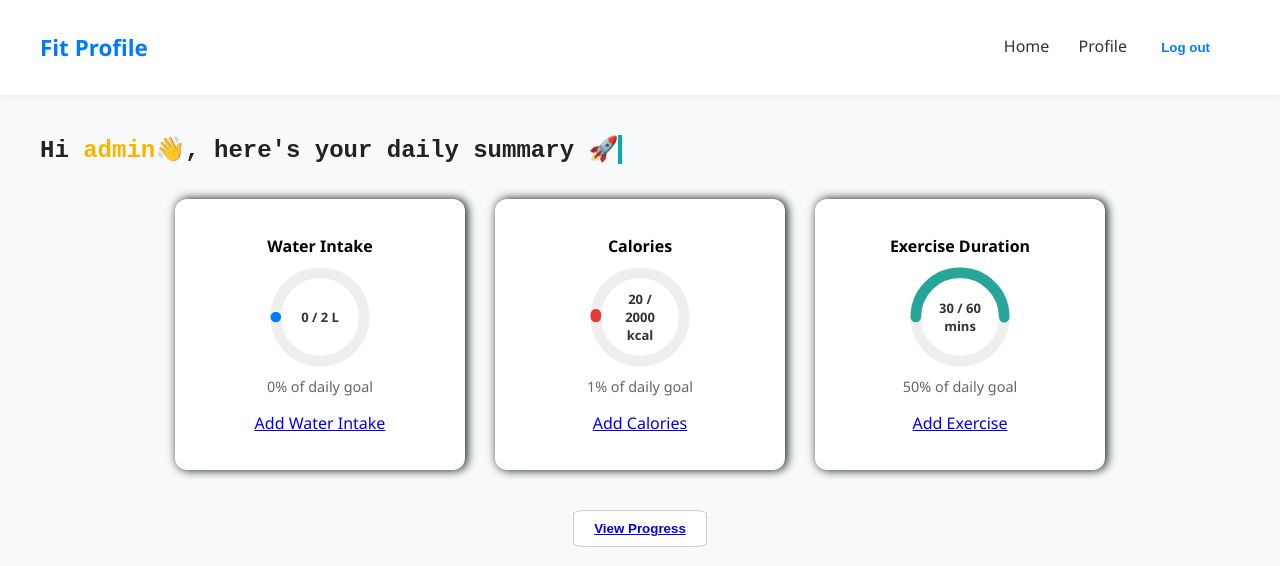
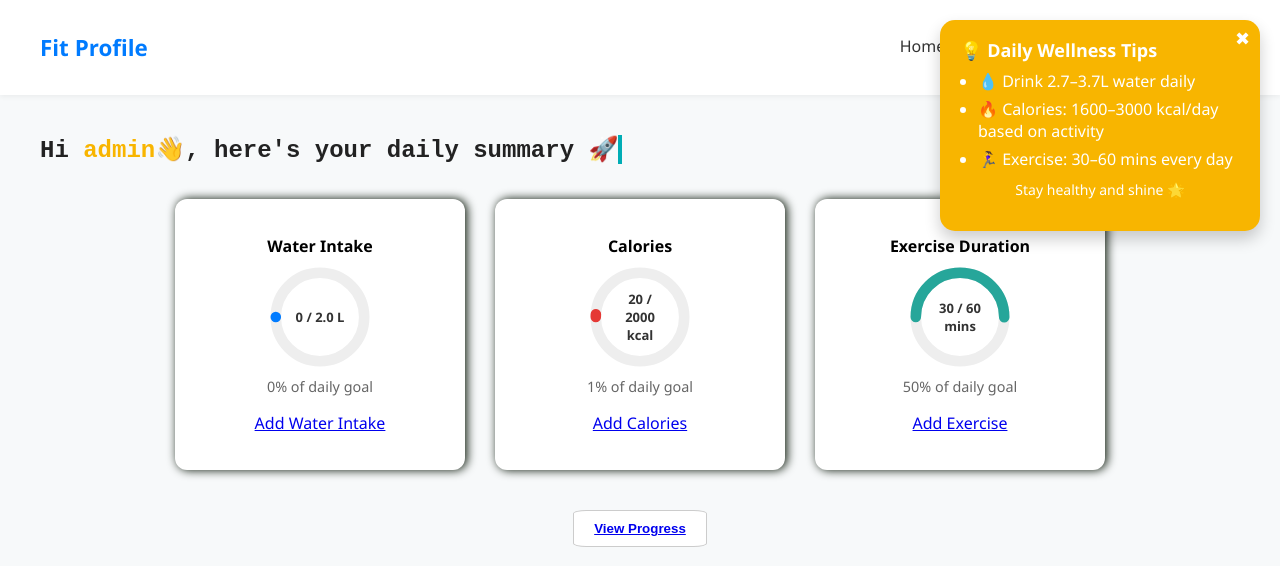
Before and after one commit to RiteshhVishwakarma/Coffee-and-Code, a Django app: page /dashboard/ in a window 1280 px wide. Shown: the top 566 px of the page. Run offline with Django 5.2, Linux system fonts and the light colour scheme; a user stored in the database is signed in; data comes from the database, SQL or seed files in the repository; both versions use the stored data as it was after the commit; some libraries are stand-ins or nearby versions.

Commit message:
added pop up instruction feature

```diff
--- a/tracker/static/css/dashboard.css
+++ b/tracker/static/css/dashboard.css
@@ -157,3 +157,132 @@ body {
     border-radius: 10%;
    margin-left: 10px;
   }
+
+
+  #recommendation-popup {
+    position: fixed;
+    top: 20px;
+    right: 20px;
+    background: #F8B500;
+    color: #fff;
+    padding: 18px 20px;
+    border-radius: 15px;
+    box-shadow: 0 8px 16px rgba(0,0,0,0.2);
+    z-index: 9999;
+    animation: slideIn 1s ease-out;
+    font-family: 'Segoe UI', sans-serif;
+    max-width: 280px;
+  }
+
+  .popup-content h3 {
+    margin-top: 0;
+    font-size: 18px;
+    margin-bottom: 8px;
+  }
+
+  .popup-content ul {
+    margin: 0;
+    padding-left: 18px;
+  }
+
+  .popup-content li {
+    margin-bottom: 6px;
+  }
+
+  .popup-footer {
+    font-size: 14px;
+    margin-top: 10px;
+    text-align: center;
+  }
+
+  .close-btn {
+    position: absolute;
+    top: 6px;
+    right: 10px;
+    cursor: pointer;
+    font-size: 18px;
+    color: #fff;
+  }
+
+  @keyframes slideIn {
+    from {
+      opacity: 0;
+      transform: translateY(-20px);
+    }
+    to {
+      opacity: 1;
+      transform: translateY(0);
+    }
+  }
+
+  #recommendation-popup {
+    position: fixed;
+    top: 20px;
+    right: 20px;
+    background: #F8B500;
+    color: #fff;
+    padding: 18px 20px;
+    border-radius: 15px;
+    box-shadow: 0 8px 16px rgba(0,0,0,0.2);
+    z-index: 9999;
+    animation: slideIn 1s ease-out;
+    font-family: 'Segoe UI', sans-serif;
+    max-width: 280px;
+  }
+
+  .popup-content h3 {
+    margin-top: 0;
+    font-size: 18px;
+    margin-bottom: 8px;
+  }
+
+  .popup-content ul {
+    margin: 0;
+    padding-left: 18px;
+  }
+
+  .popup-content li {
+    margin-bottom: 6px;
+  }
+
+  .popup-footer {
+    font-size: 14px;
+    margin-top: 10px;
+    text-align: center;
+  }
+
+  .close-btn {
+    position: absolute;
+    top: 6px;
+    right: 10px;
+    cursor: pointer;
+    font-size: 18px;
+    color: #fff;
+  }
+
+  @keyframes slideIn {
+    from {
+      opacity: 0;
+      transform: translateY(-20px);
+    }
+    to {
+      opacity: 1;
+      transform: translateY(0);
+    }
+  }
+
+  #recommendation-popup {
+    position: fixed;
+    top: 20px;
+    right: 20px;
+    background: #F8B500;
+    color: #fff;
+    padding: 18px 20px;
+    border-radius: 15px;
+    box-shadow: 0 8px 16px rgba(0, 0, 0, 0.2);
+    z-index: 9999;
+    animation: slideIn 1s ease-out;
+    font-family: 'Segoe UI', sans-serif;
+    max-width: 280px;
+    cursor: move; /* Indicate it's draggable */
+  }
--- a/tracker/templates/dashboard.html
+++ b/tracker/templates/dashboard.html
@@ -33,6 +33,7 @@
     <div class="logo">Fit Profile</div>
     <nav>
       <a href="{% url 'home' %}">Home</a>
+      <a href="{% url 'edit_goal' %}">Edit Goals</a>
       <a href="{% url 'profile' %}">Profile</a>
       <form method="POST" action="{% url 'logout' %}" style="display:inline;">
         {% csrf_token %}
@@ -95,6 +96,20 @@
       <button class="view"><a href="{% url 'weekly_log' %}">View Progress</a></button>
     </section>
   </main>
+  <!-- Pop up -->
+  <div id="recommendation-popup">
+    <div class="popup-content">
+      <span class="close-btn" onclick="closePopup()">✖</span>
+      <h3>💡 Daily Wellness Tips</h3>
+      <ul>
+        <li>💧 Drink 2.7–3.7L water daily</li>
+        <li>🔥 Calories: 1600–3000 kcal/day based on activity</li>
+        <li>🏃‍♀️ Exercise: 30–60 mins every day</li>
+      </ul>
+      <p class="popup-footer">Stay healthy and shine 🌟</p>
+    </div>
+  </div>
+
 
   <script>
     // GSAP typewriter effect for the title
@@ -112,6 +127,66 @@
         { color: "#393E46" },
         { color: "#F8B500", duration: 2, ease: "power2.out" });
     };
+
+    // POP UP function
+    function closePopup() {
+  document.getElementById("recommendation-popup").style.display = "none";
+}
+
+window.onload = function() {
+  // GSAP animation for the title
+  const titleText = "Hi {{ request.user.username }}👋, here's your daily summary 🚀";
+  const targetElement = document.querySelector(".animated-title");
+
+  // Start the typewriter animation with GSAP
+  gsap.fromTo(targetElement,
+    { width: 0, opacity: 0, x: 20 },
+    { width: "auto", opacity: 1, x: 0, duration: 3, ease: "power2.out" });
+
+  // Animate the name to make it more attention-grabbing
+  gsap.fromTo(".user-name",
+    { color: "#393E46" },
+    { color: "#F8B500", duration: 2, ease: "power2.out" });
+
+  // Display the popup on page load
+  setTimeout(function() {
+    document.getElementById("recommendation-popup").style.display = "block";
+  }, 1000); // Show after 1 second
+
+  // Make the popup draggable
+  const popup = document.getElementById("recommendation-popup");
+  const dragHandle = popup.querySelector(".popup-content"); // Make the content area draggable
+
+  let isDragging = false;
+  let offsetX = 0, offsetY = 0;
+
+  // Mouse down event to initiate dragging
+  dragHandle.addEventListener('mousedown', function(event) {
+    isDragging = true;
+    offsetX = event.clientX - popup.getBoundingClientRect().left;
+    offsetY = event.clientY - popup.getBoundingClientRect().top;
+    document.body.style.cursor = 'move'; // Change cursor to indicate dragging
+  });
+
+  // Mouse move event to drag the popup
+  document.addEventListener('mousemove', function(event) {
+    if (isDragging) {
+      const left = event.clientX - offsetX;
+      const top = event.clientY - offsetY;
+      popup.style.left = `${left}px`;
+      popup.style.top = `${top}px`;
+    }
+  });
+
+  // Mouse up event to stop dragging
+  document.addEventListener('mouseup', function() {
+    isDragging = false;
+    document.body.style.cursor = 'default'; // Reset cursor after drag
+  });
+};
+
+
+
   </script>
 
 </body>
--- /dev/null
+++ b/tracker/templates/edit_goal.html
@@ -0,0 +1,6 @@
+<h2>Edit Your Daily Goals</h2>
+<form method="POST">
+    {% csrf_token %}
+    {{ form.as_p }}
+    <button type="submit">Save Goals</button>
+</form>
--- a/tracker/urls.py
+++ b/tracker/urls.py
@@ -20,4 +20,5 @@ urlpatterns = [
     path('log/calories/', views.add_calories, name='log_calories'),
     path('log/exercise/', views.add_exercise, name='log_exercise'),
     path('weekly-log/', views.weekly_log, name='weekly_log'),
+    path('edit-goal/', views.edit_goal, name='edit_goal'),
 ]
--- a/tracker/views.py
+++ b/tracker/views.py
@@ -1,42 +1,136 @@
 from django.shortcuts import render, redirect
 from django.contrib.auth import authenticate, login as auth_login, logout as auth_logout
+from django.contrib.auth.decorators import login_required
 from django.contrib import messages
-from .forms import CustomUserRegistrationForm, CustomLoginForm
-from django.contrib.auth.decorators import login_required
-from django.utils.timezone import now
-from .models import DailyLog
-# from datetime import date
-from .models import WeeklyGoal
-# from datetime import date, timedelta, timezone
+from django.utils import timezone
 from datetime import date, timedelta
-from django.utils import timezone
-from .forms import WaterIntakeForm, CalorieForm, ExerciseForm
-from .models import UserProfile
+from .models import Goal
+from .forms import GoalForm
 
+from .forms import (
+    CustomUserRegistrationForm,
+    CustomLoginForm,
+    WaterIntakeForm,
+    CalorieForm,
+    ExerciseForm,
+)
 
+from .models import (
+    DailyLog,
+    Goal,
+    WeeklyGoal,
+    UserProfile,
+)
+
+# Home Page
+def home(request):
+    return render(request, 'home.html')
+
+# About Page
+def about(request):
+    return render(request, 'about.html')
+
+# Login View
+def login_view(request):
+    if request.method == 'POST':
+        form = CustomLoginForm(request.POST)
+        if form.is_valid():
+            username = form.cleaned_data['username']
+            password = form.cleaned_data['password']
+            user = authenticate(request, username=username, password=password)
+            if user is not None:
+                auth_login(request, user)
+                return redirect('dashboard')
+            else:
+                messages.error(request, 'Invalid credentials')
+    else:
+        form = CustomLoginForm()
+
+    return render(request, 'login.html', {'form': form})
+
+# Register View
+def register(request):
+    if request.method == 'POST':
+        form = CustomUserRegistrationForm(request.POST)
+        if form.is_valid():
+            form.save()
+            return redirect('login')
+    else:
+        form = CustomUserRegistrationForm()
+
+    return render(request, 'register.html', {'form': form})
+
+# Logout View
+def logout_view(request):
+    auth_logout(request)
+    return redirect('home')
+
+# Profile View
+@login_required
+def profile(request):
+    user_profile = UserProfile.objects.get(user=request.user)
+    return render(request, 'profile.html', {'profile': user_profile})
+
+# Dashboard View
+@login_required
+def dashboard(request):
+    today = date.today()
+    week_ago = today - timedelta(days=7)
+
+    logs = DailyLog.objects.filter(user=request.user, date__gte=week_ago)
+
+    total_water = sum(log.water_intake or 0 for log in logs)
+    total_calories = sum(log.calories or 0 for log in logs)
+    total_exercise = sum(log.exercise_duration or 0 for log in logs)
+
+    goal, _ = Goal.objects.get_or_create(user=request.user)
+
+    today_log = DailyLog.objects.filter(user=request.user, date=today).first()
+    today_water_intake = today_log.water_intake if today_log and today_log.water_intake else 0
+    daily_water_goal = 2.0  # litres/day
+    water_percent = (today_water_intake / daily_water_goal) * 100 if daily_water_goal > 0 else 0
+
+    context = {
+        'water_intake': total_water,
+        'water_goal': goal.water_goal,
+        'water_percent': int((total_water / goal.water_goal) * 100),
+
+        'total_calories': total_calories,
+        'calories_goal': goal.calories_goal,
+        'calories_percent': int((total_calories / goal.calories_goal) * 100),
+
+        'total_exercise': total_exercise,
+        'exercise_goal': goal.exercise_goal,
+        'exercise_percent': int((total_exercise / goal.exercise_goal) * 100),
+
+        'logs': logs,
+        'today_water_intake': today_water_intake,
+        'today_water_percent': int(water_percent),
+    }
+
+    return render(request, 'dashboard.html', context)
+
+# Weekly Summary View
+@login_required
 def weekly_log(request):
     today = timezone.now().date()
     week_ago = today - timedelta(days=7)
 
-    # Fetch logs for the last week
     logs = DailyLog.objects.filter(user=request.user, date__gte=week_ago)
 
-    # Sum the total water, calories, and exercise
     total_water = sum(log.water_intake or 0 for log in logs)
     total_calories = sum(log.calories or 0 for log in logs)
     total_exercise = sum(log.exercise_duration or 0 for log in logs)
 
-    # Weekly goals
     goal, _ = WeeklyGoal.objects.get_or_create(
         user=request.user,
         defaults={
-            'water_goal': 14.0,       # Default 14 liters/week
-            'calorie_goal': 14000,    # Default 2000/day × 7
-            'exercise_goal': 210      # Default 30 min/day × 7
+            'water_goal': 14.0,
+            'calorie_goal': 14000,
+            'exercise_goal': 210
         }
     )
 
-    # Calculate percentages
     water_percentage = (total_water / goal.water_goal) * 100 if goal.water_goal > 0 else 0
     calories_percentage = (total_calories / goal.calorie_goal) * 100 if goal.calorie_goal > 0 else 0
     exercise_percentage = (total_exercise / goal.exercise_goal) * 100 if goal.exercise_goal > 0 else 0
@@ -51,67 +145,62 @@ def weekly_log(request):
         'calories_percentage': calories_percentage,
         'exercise_percentage': exercise_percentage,
     }
+
     return render(request, 'weekly_log.html', context)
 
+# Log Page (Manual Log Entry)
+@login_required
+def log(request):
+    if request.method == 'POST':
+        DailyLog.objects.create(
+            user=request.user,
+            water=request.POST.get('water_intake'),
+            calories=request.POST.get('calories'),
+            exercise_duration=request.POST.get('excersise_duration')
+        )
+        return redirect('dashboard')
 
+    return render(request, 'logpage.html')
 
-
-
-
-# ___________________________ working below code
+# Add Water Intake
 @login_required
 def add_water(request):
     if request.method == 'POST':
         form = WaterIntakeForm(request.POST)
         if form.is_valid():
-            # Get or create the DailyLog entry for today
-            log, created = DailyLog.objects.get_or_create(user=request.user, date=date.today())
-
-            # Add the new water intake to the existing intake (if any)
+            log, _ = DailyLog.objects.get_or_create(user=request.user, date=date.today())
             log.water_intake += form.cleaned_data['water_intake']
-            log.save()  # Save the updated value
-
-            # Redirect to the dashboard after saving
+            log.save()
             return redirect('dashboard')
     else:
         form = WaterIntakeForm()
 
     return render(request, 'log_water.html', {'form': form})
 
-
+# Add Calories
 @login_required
 def add_calories(request):
     if request.method == 'POST':
         form = CalorieForm(request.POST)
         if form.is_valid():
-            # Get or create the DailyLog entry for today
-            log, created = DailyLog.objects.get_or_create(user=request.user, date=date.today())
-
-            # Add the new calories to the existing calories intake
+            log, _ = DailyLog.objects.get_or_create(user=request.user, date=date.today())
             log.calories += form.cleaned_data['calories']
-            log.save()  # Save the updated value
-
-            # Redirect to the dashboard after saving
+            log.save()
             return redirect('dashboard')
     else:
         form = CalorieForm()
 
     return render(request, 'log_calories.html', {'form': form})
 
-
+# Add Exercise
 @login_required
 def add_exercise(request):
     if request.method == 'POST':
         form = ExerciseForm(request.POST)
         if form.is_valid():
-            # Get or create the DailyLog entry for today
-            log, created = DailyLog.objects.get_or_create(user=request.user, date=date.today())
-
-            # Add the new exercise duration to the existing duration
+            log, _ = DailyLog.objects.get_or_create(user=request.user, date=date.today())
             log.exercise_duration += form.cleaned_data['exercise_duration']
-            log.save()  # Save the updated value
-
-            # Redirect to the dashboard after saving
+            log.save()
             return redirect('dashboard')
     else:
         form = ExerciseForm()
@@ -119,146 +208,16 @@ def add_exercise(request):
     return render(request, 'log_exercise.html', {'form': form})
 
 
+@login_required
+def edit_goal(request):
+    goal, _ = Goal.objects.get_or_create(user=request.user)
 
-@login_required
-def dashboard(request):
-    today = date.today()
-    week_ago = today - timedelta(days=7)
+    if request.method == 'POST':
+        form = GoalForm(request.POST, instance=goal)
+        if form.is_valid():
+            form.save()
+            return redirect('dashboard')
+    else:
+        form = GoalForm(instance=goal)
 
-    # 7 days ka log
-    logs = DailyLog.objects.filter(user=request.user, date__gte=week_ago)
-
-    # Total values from weekly logs
-    total_water = sum(log.water_intake or 0 for log in logs)
-    total_calories = sum(log.calories or 0 for log in logs)
-    total_exercise = sum(log.exercise_duration or 0 for log in logs)
-
-    # Daily goal (you can also use WeeklyGoal and divide by 7 if needed)
-    daily_water_goal = 2.0  # in litres
-    water_today = DailyLog.objects.filter(user=request.user, date=today).first()
-    today_water_intake = water_today.water_intake if water_today and water_today.water_intake else 0
-
-    # Water percentage for today's intake
-    water_percent = (today_water_intake / daily_water_goal) * 100 if daily_water_goal > 0 else 0
-
-    context = {
-    'water_intake': total_water,
-    'water_goal': 2,  # or user's custom goal
-    'water_percent': int((total_water / 2) * 100),
-
-    'total_calories': total_calories,
-    'calories_goal': 2000,
-    'calories_percent': int((total_calories / 2000) * 100),
-
-    'total_exercise': total_exercise,
-    'exercise_goal': 60,
-    'exercise_percent': int((total_exercise / 60) * 100),
-
-    'logs': logs,
-}
-
-    return render(request, 'dashboard.html', context)
-
-
-
-
-
-
-
-# __________________________________________ WORKING below code
-
-# # Dashboard Page View
-@login_required
-# def dashboard(request):
-#     today = date.today()
-#     week_ago = today - timedelta(days=7)
-#     logs = DailyLog.objects.filter(user=request.user, date__gte=week_ago)
-
-#     total_water = sum(log.water_intake or 0 for log in logs)
-#     total_calories = sum(log.calories or 0 for log in logs)
-#     total_exercise = sum(log.exercise_duration or 0 for log in logs)
-#     # goal, _ = WeeklyGoal.objects.get_or_create(user=request.user)
-
-
-#     context = {
-#         'logs': logs,
-#         'total_water': total_water,
-#         'total_calories': total_calories,
-#         'total_exercise': total_exercise,
-#         # 'goal': goal,
-#     }
-#     return render(request, 'dashboard.html', context)
-
-
-
-@login_required
-def log(request):
-    if request.method == 'POST':
-        water = request.POST.get('water_intake')
-        calories = request.POST.get('calories')
-        exercise = request.POST.get('excersise_duration')
-
-        # Save log
-        DailyLog.objects.create(
-            user=request.user,
-            water = request.POST.get('water_intake'),
-            calories = request.POST.get('calories'),
-            exercise_duration = exercise
-        )
-        return redirect('dashboard')  # Or wherever you want to redirect after saving
-
-    return render(request, 'logpage.html')
-
-
-# def current_date(request):
-#     return {'now': now()}
-
-@login_required
-def profile(request):
-    user_profile = UserProfile.objects.get(user=request.user)
-    return render(request, 'profile.html', {'profile': user_profile})
-
-def home(request):
-    return render(request, 'home.html')
-
-# Login View
-# tracker/views.py
-def login_view(request):
-    if request.method == 'POST':
-        form = CustomLoginForm(request.POST)
-        if form.is_valid():
-            username = form.cleaned_data['username']
-            password = form.cleaned_data['password']
-
-            user = authenticate(request, username=username, password=password)
-
-            if user is not None:
-                auth_login(request, user)
-                return redirect('dashboard')  # Redirect to dashboard or any other page
-            else:
-                messages.error(request, 'Invalid credentials')
-    else:
-        form = CustomLoginForm()
-
-    return render(request, 'login.html', {'form': form})
-
-# Registration View
-def register(request):
-    if request.method == 'POST':
-        form = CustomUserRegistrationForm(request.POST)
-        if form.is_valid():
-            user = form.save()
-            return redirect('login')  # Redirect to login page after successful registration
-    else:
-        form = CustomUserRegistrationForm()
-
-    return render(request, 'register.html', {'form': form})
-
-# Logout View
-def logout_view(request):
-    auth_logout(request)
-    return redirect('home')  # Redirect to home page after logging out
-
-# About Page View
-def about(request):
-    return render(request, 'about.html')
+    return render(request, 'edit_goal.html', {'form': form})
```
Also changed, not shown: tracker/forms.py (+15 -0 lines), tracker/models.py (+7 -0 lines), db.sqlite3, tracker/migrations/0007_goal.py (added).
